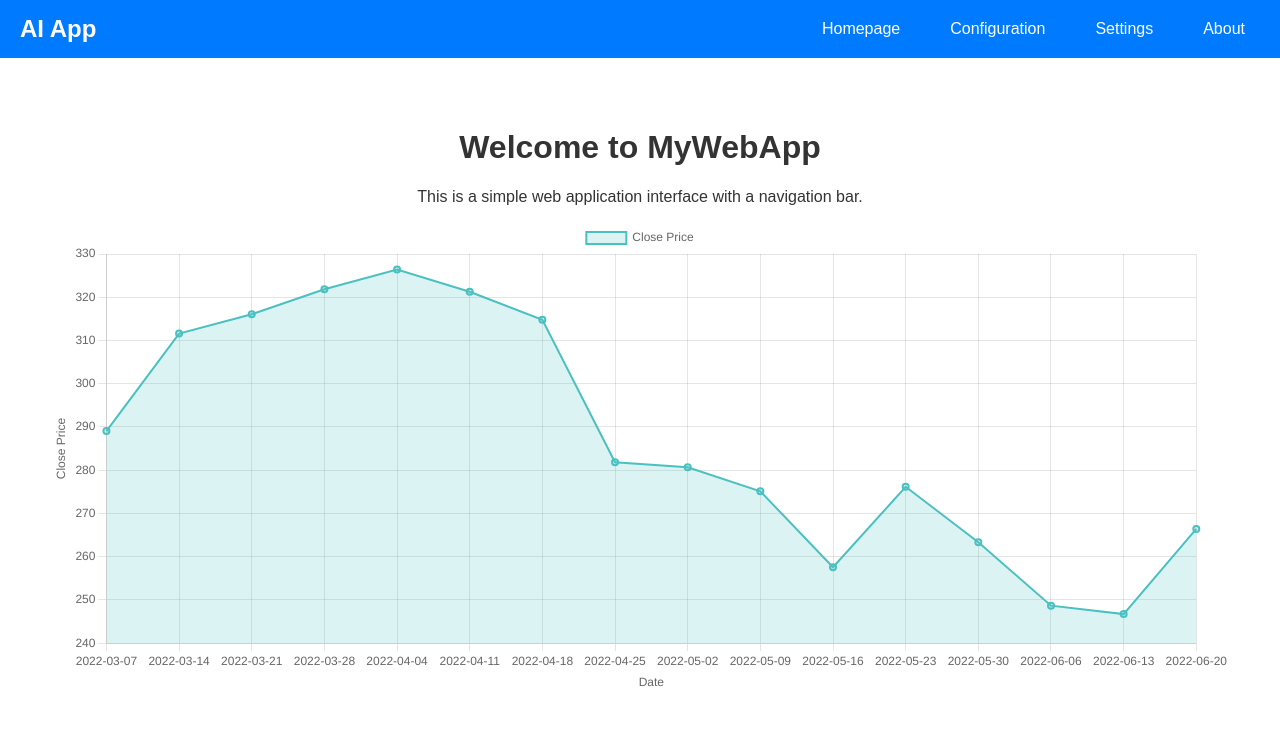
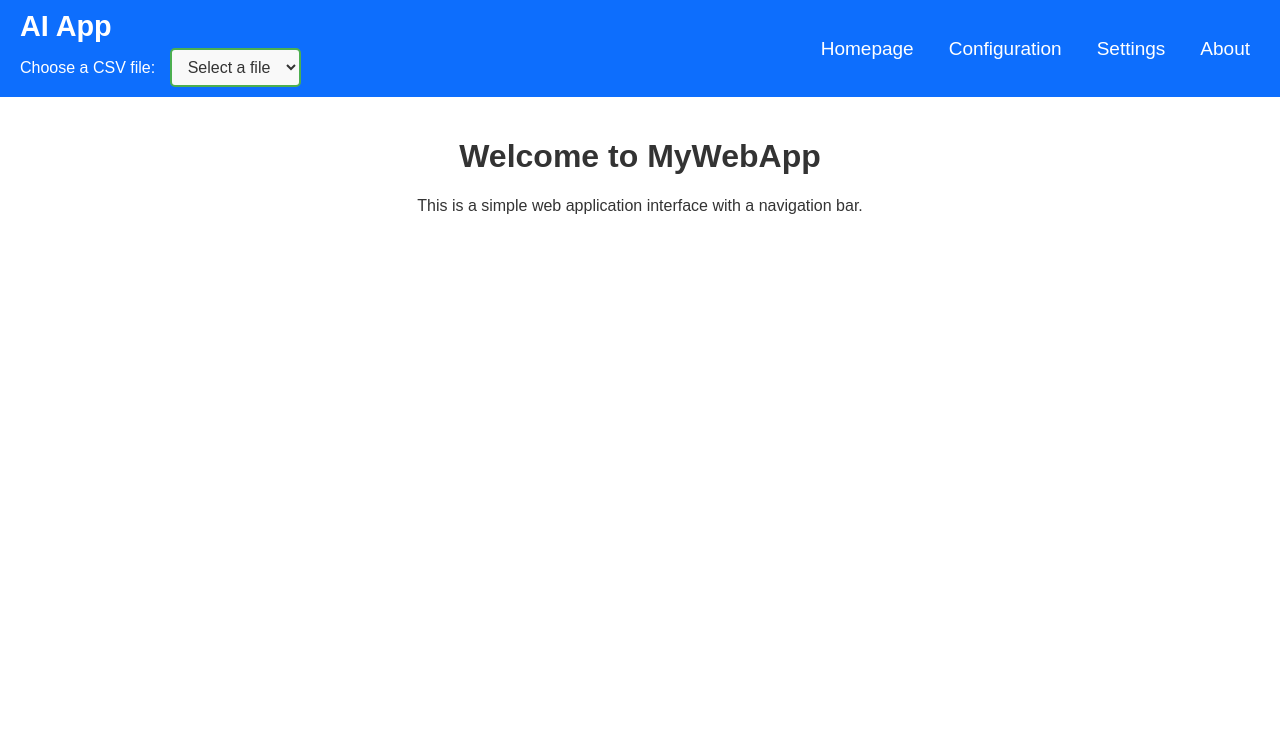
Before and after one commit to bartoszkawa90/AI_App, a Flask app: page / in a window 1280 px wide. Shown: the top 743 px of the page. Run offline with Flask 3, Linux system fonts and the light colour scheme; some libraries are stand-ins or nearby versions.

Commit message:
Collecting data works, and charts in frontend

```diff
--- a/main.py
+++ b/main.py
@@ -1,8 +1,21 @@
-from flask import Flask, render_template
+from flask import Flask, render_template, url_for
+import os
 
-app = Flask(__name__, template_folder='templates')
+app = Flask(__name__)
+
+@app.route("/")
+def index():
+    # Define the path to the static folder.
+    static_path = os.path.join(app.root_path, 'static')
+
+    # List only CSV files.
+    csv_files = [f for f in os.listdir(static_path) if f.endswith('.csv')]
+
+    # Build a list of dictionaries containing file names and their URL paths.
+    file_list = [{"name": f, "url": url_for('static', filename=f)} for f in csv_files]
+
+    return render_template("home.html", csv_files=file_list)
 
 
-@app.route('/')
-def hello():
-    return render_template('home.html')
+if __name__ == "__main__":
+    app.run(debug=True)
--- a/static/home_styles.css
+++ b/static/home_styles.css
@@ -38,7 +38,7 @@
 }
 
 .navbar .logo {
-    font-size: 1.5em;
+    font-size: 1.8em;
     font-weight: bold;
 }
 
--- a/templates/home.html
+++ b/templates/home.html
@@ -1,62 +1,141 @@
 <!DOCTYPE html>
 <html lang="en">
 <head>
-    <meta charset="UTF-8">
-    <meta name="viewport" content="width=device-width, initial-scale=1.0">
+  <meta charset="UTF-8" />
+  <meta name="viewport" content="width=device-width, initial-scale=1.0" />
   <title>Simple WebApp</title>
-    <link rel="stylesheet" href="static/home_styles.css">
+  <link rel="stylesheet" href="{{ url_for('static', filename='home_styles.css') }}" />
   <script src="https://cdn.jsdelivr.net/npm/chart.js"></script>
   <script src="https://cdnjs.cloudflare.com/ajax/libs/PapaParse/5.3.2/papaparse.min.js"></script>
+  <style>
+    /* Hide the chart by default */
+    #myChart {
+      display: none;
+    }
+    /* Navigation bar container */
+    .navbar {
+      display: flex;
+      justify-content: space-between;
+      align-items: center; /* Center items vertically */
+      background-color: #0d6efd;
+      padding: 10px 20px;
+      width: 100%;
+      box-sizing: border-box;
+      color: white;
+    }
+    /* Left column containing app name and select box */
+    .left-block {
+      display: flex;
+      flex-direction: column;
+    }
+    .logo {
+      font-size: 24px;
+      font-weight: bold;
+      text-align: left;
+    }
+    .select-container {
+      margin-top: 5px;
+      /* Align the select container to the right in the left column */
+      align-self: flex-end;
+    }
+    .select-container label {
+      margin-right: 10px;
+      font-size: 16px;
+      color: white;
+    }
+    #csvFileSelect {
+      font-size: 16px;
+      padding: 8px 12px;
+      border: 2px solid #4CAF50;
+      border-radius: 5px;
+      background-color: #f9f9f9;
+      color: #333;
+      cursor: pointer;
+    }
+    /* Right column: ensure subpage buttons are centered vertically */
+    .right-block {
+      display: flex;
+      align-items: center;
+    }
+    .nav-links {
+      list-style: none;
+      margin: 0;
+      padding: 0;
+      display: flex;
+      gap: 15px;
+    }
+    /* Make list items flex containers so their content is centered */
+    .nav-links li {
+      display: flex;
+      align-items: center;
+    }
+    /* Reduce vertical padding and adjust font size for the links */
+    .nav-links li a {
+      color: white;
+      font-size: 19px;
+      text-decoration: none;
+      padding: 2px 10px; /* less vertical padding so buttons are not too high */
+    }
+    /* Main content styling */
+    .content {
+      padding: 20px;
+    }
+  </style>
 </head>
 <body>
   <nav class="navbar">
+    <div class="left-block">
       <div class="logo">AI App</div>
+      <div class="select-container">
+        <label for="csvFileSelect">Choose a CSV file:</label>
+        <select id="csvFileSelect">
+          <option value="" selected disabled>Select a file</option>
+          {% for file in csv_files %}
+            <option value="{{ file.url }}">{{ file.name }}</option>
+          {% endfor %}
+        </select>
+      </div>
+    </div>
+    <div class="right-block">
       <ul class="nav-links">
-            <li><a href="#">Homepage</a></li>
-            <li><a href="#">Configuration</a></li>
-            <li><a href="#">Settings</a></li>
-            <li><a href="#">About</a></li>
+        <li><a href="#" style="font-size: 19px;">Homepage</a></li>
+        <li><a href="#" style="font-size: 19px;">Configuration</a></li>
+        <li><a href="#" style="font-size: 19px;">Settings</a></li>
+        <li><a href="#" style="font-size: 19px;">About</a></li>
       </ul>
+    </div>
   </nav>
 
   <main class="content">
     <h1>Welcome to MyWebApp</h1>
     <p>This is a simple web application interface with a navigation bar.</p>
-
-        <!-- Adjust the width and height attributes to make the chart smaller -->
     <canvas id="myChart" width="300" height="120"></canvas>
   </main>
 
   <script>
-        function loadCSVAndRenderChart() {
-            Papa.parse("static/chart.csv", {
+    function loadCSVAndRenderChart(filePath) {
+      Papa.parse(filePath, {
         download: true,
         header: true,
         complete: function(results) {
-                    console.log('CSV Results:', results);
           const labels = [];
           const values = [];
-
-                    results.data.forEach(row => {
+          results.data.forEach((row) => {
             if (row.Date && row.Close) {
               labels.push(row.Date);
               values.push(parseFloat(row.Close));
             }
           });
-
-                    console.log('Labels:', labels);
-                    console.log('Values:', values);
-
-                    const ctx = document.getElementById('myChart').getContext('2d');
+          const ctx = document.getElementById("myChart").getContext("2d");
           new Chart(ctx, {
-                        type: 'line',
+            type: "line",
             data: {
               labels: labels,
               datasets: [{
-                                label: 'Close Price',
+                label: "Close Price",
                 data: values,
-                                borderColor: 'rgba(75, 192, 192, 1)',
-                                backgroundColor: 'rgba(75, 192, 192, 0.2)',
+                borderColor: "rgba(75, 192, 192, 1)",
+                backgroundColor: "rgba(75, 192, 192, 0.2)",
                 borderWidth: 2,
                 fill: true
               }]
@@ -67,13 +146,13 @@
                 x: {
                   title: {
                     display: true,
-                                        text: 'Date'
+                    text: "Date"
                   }
                 },
                 y: {
                   title: {
                     display: true,
-                                        text: 'Close Price'
+                    text: "Close Price"
                   },
                   beginAtZero: false
                 }
@@ -84,7 +163,13 @@
       });
     }
 
-        window.onload = loadCSVAndRenderChart;
+    document.getElementById("csvFileSelect").addEventListener("change", function(event) {
+      const filePath = event.target.value;
+      if (filePath) {
+        document.getElementById("myChart").style.display = "block";
+        loadCSVAndRenderChart(filePath);
+      }
+    });
   </script>
 </body>
 </html>
```
Also changed, not shown: NOTES.py (+0 -24 lines). Lines whose indentation alone changed are shown as unchanged.
